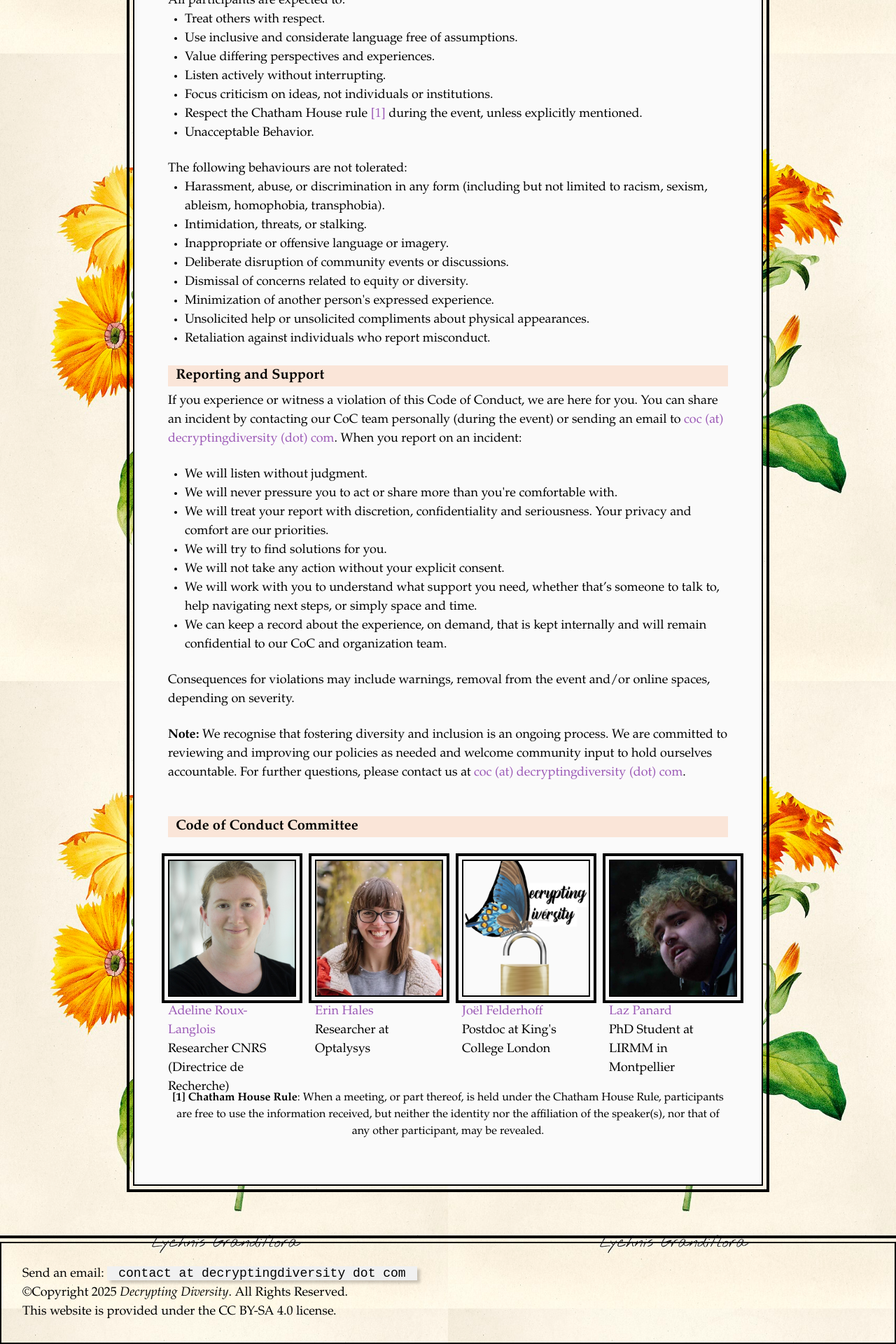
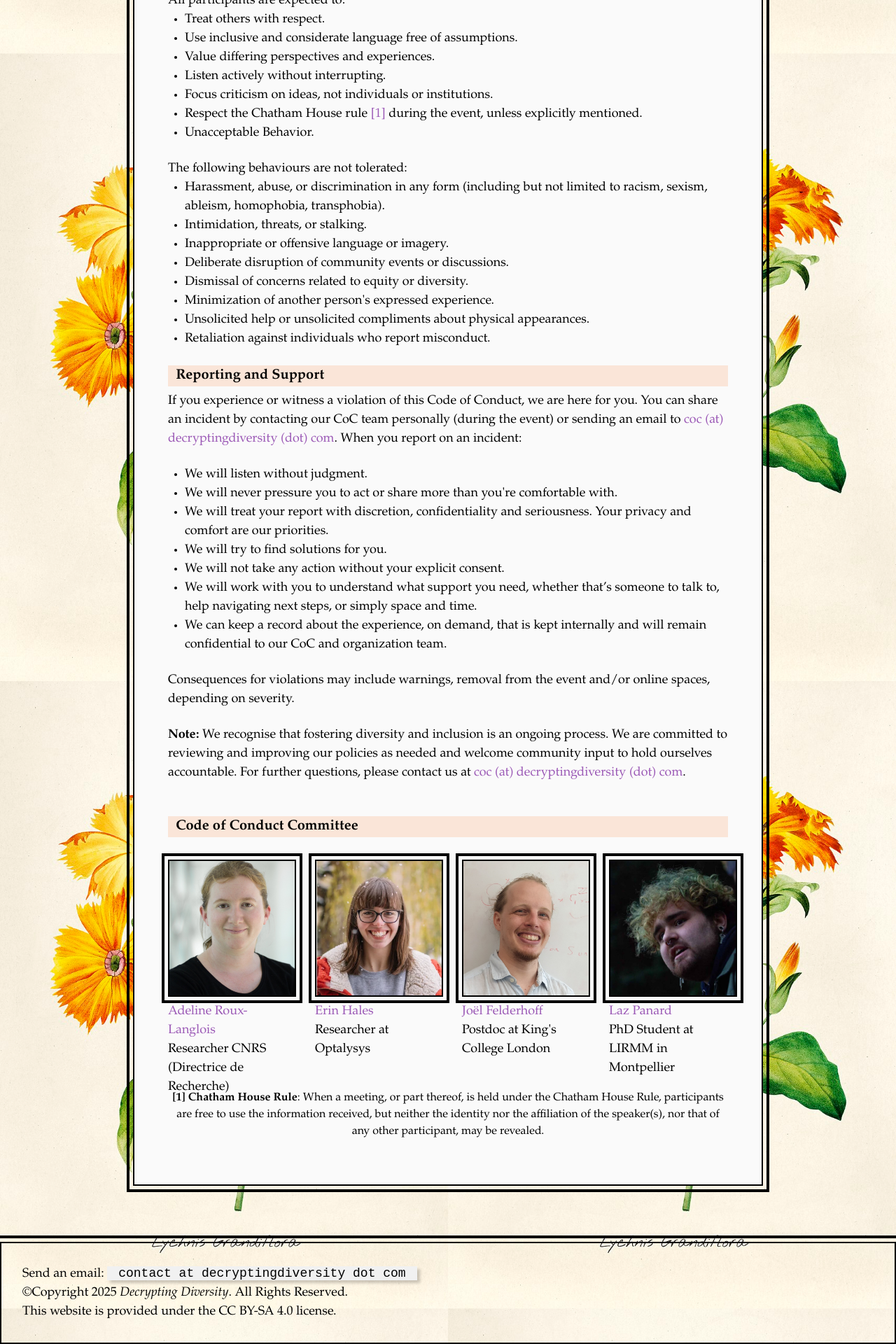
Before and after one commit to women-in-cryptography/decryptingdiversity.github.io, a Jekyll site: the page built from code-of-conduct.html, in a window 1280 px wide. Shown: the part 820-2740 px from the top of the page at 70% size. Built offline with Jekyll 4.4.1, drawn with Linux system fonts in a browser that asks for light colours.

Commit message:
added photo of Joel

```diff
--- a/code-of-conduct.html
+++ b/code-of-conduct.html
@@ -85,7 +85,7 @@ tags: menu
 			<p>Researcher at Optalysys</p>
     </figure>
     <figure class=”gallery__item gallery__item--2">
-      <img src="/assets/decrypting_diversity_logo_full.jpg" class="gallery__img" alt="Joel Felderhoff photo" />
+      <img src="/assets/organisers/joel-felderhoff-image.jpg" class="gallery__img" alt="Joel Felderhoff photo" />
 			<p><a href="https://perso.jfelderhoff.fr/" target="_blank">Joël Felderhoff</a></p>
 			<p>Postdoc at King's College London</p>
     </figure>
--- a/program.html
+++ b/program.html
@@ -60,10 +60,12 @@ Our program is:
 </div>
 <br>
 <h2 class="header-left">Additional Program Points</h2>
+<div class="poster-list">
 <ul>
   <li>The Montpellier Pride Saturday 14th June <a href="https://www.montpellier-france.com/whats-on/all-the-events-2/marche-des-fiertes-2025-montpellier-en-5704440/">Marche des Fiertés 2025</a> </li>
   <li>Informal kick-off on Monday 16th June at 19h30 at <a href="https://maps.app.goo.gl/Q5fGRQYL8p7w69KK9">Esprit Vin</a></li>
 </ul>
+</div>
 <br>
 <h2 class="header-left">Titles and Abstracts</h2>
 <br>
```
Also changed, not shown: assets/organisers/joel-felderhoff-image.jpg (added).
